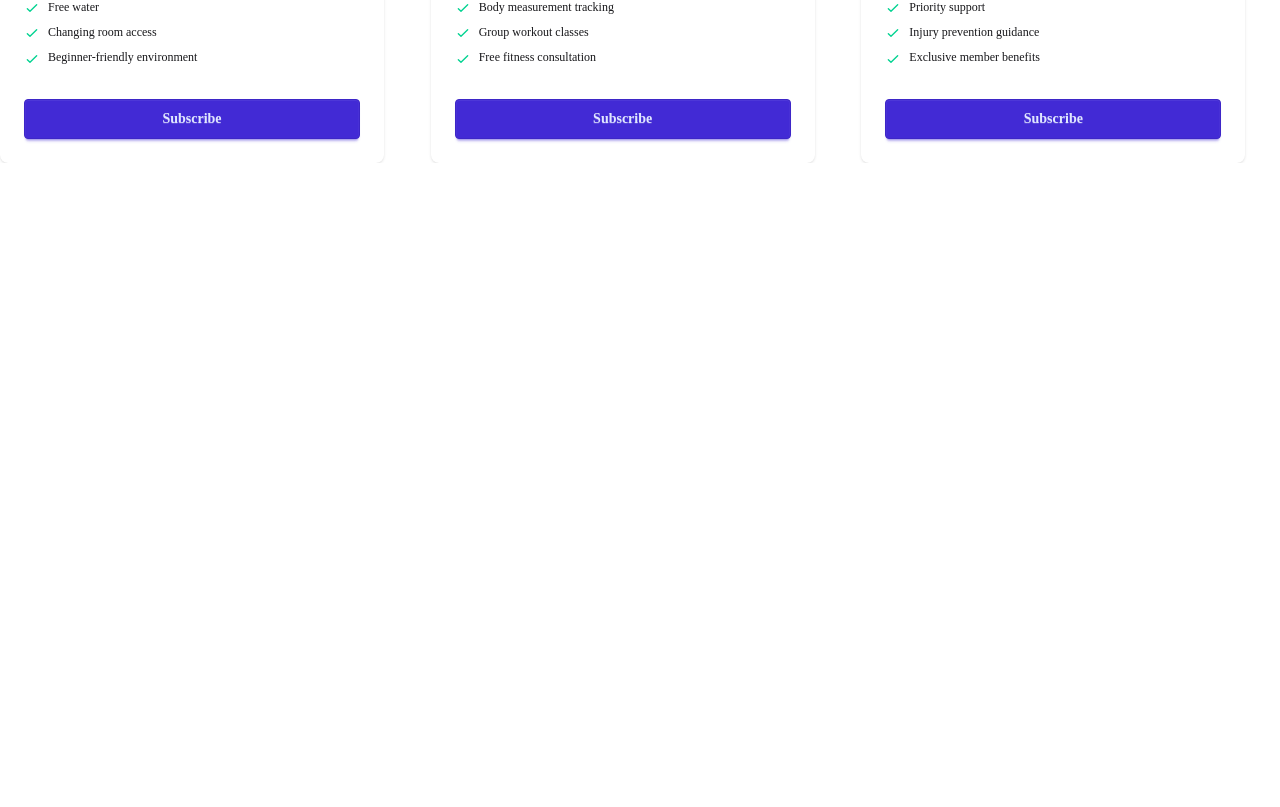
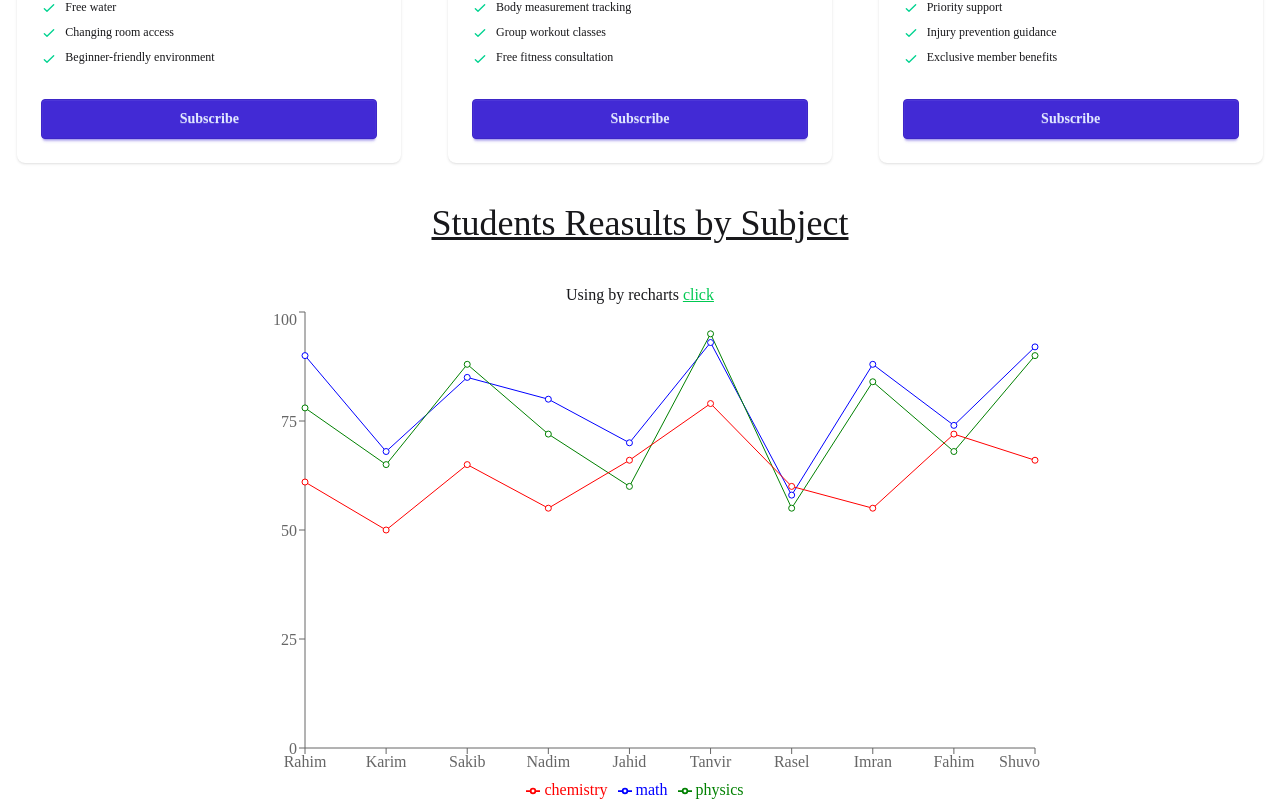
Before and after one commit to sheikhzim2004-del/tailwind-react-pricing-option, a React (Vite) app: page / in a window 1280 px wide. Shown: the part 1110-1917 px from the top of the page. Before the commit the page ends 1273 px from the top, so only its background shows below. Built offline with nearby package versions, Linux system fonts and the light colour scheme; a web font is replaced by a local one.

Commit message:
recharts install and apply basic charts

```diff
--- a/package.json
+++ b/package.json
@@ -14,6 +14,7 @@
     "react": "^19.1.1",
     "react-dom": "^19.1.1",
     "react-icons": "^5.6.0",
+    "recharts": "^3.8.0",
     "tailwindcss": "^4.2.1"
   },
   "devDependencies": {
--- a/src/App.jsx
+++ b/src/App.jsx
@@ -4,6 +4,7 @@ import './App.css'
 import DaisiNav from './components/DaisiNav/DaisiNav'
 import Navbar from './components/Navbar/Navbar'
 import PricingOption from './components/PricingOption/PricingOption'
+import ResultsCharts from './components/ResultsCharts/ResultsCharts'
 
 
 
@@ -23,6 +24,9 @@ function App() {
         <Suspense fallback={<div className='flex justify-center items-center h-screen'><span className="loading loading-bars loading-xl"></span></div>}>
           <PricingOption pricingPromiss={pricingPromiss}></PricingOption>
         </Suspense>
+
+
+        <ResultsCharts></ResultsCharts>
       </main>
     </>
   )
--- a/src/components/DaisiPricingCard/DaisiPricingCard.jsx
+++ b/src/components/DaisiPricingCard/DaisiPricingCard.jsx
@@ -3,7 +3,7 @@ import React from 'react';
 const DaisiPricingCard = ({pricing}) => {
     const {name, price, description, popular, features, duration} = pricing;
     return (
-        <div className="card w-96 bg-base-100 shadow-sm">
+        <div className="card w-96 bg-base-100 shadow-sm mx-auto">
   <div className="card-body">
     {popular && <span className="badge badge-xs badge-warning">Most Popular</span>}
     <div className="flex justify-between">
--- /dev/null
+++ b/src/components/ResultsCharts/ResultsCharts.jsx
@@ -0,0 +1,38 @@
+import React from 'react';
+import { Legend, Line, LineChart, XAxis, YAxis } from 'recharts';
+
+
+const resultsData = [
+  { id: 1, name: "Rahim", physics: 78, chemistry: 61, math: 90 },
+  { id: 2, name: "Karim", physics: 65, chemistry: 50, math: 68 },
+  { id: 3, name: "Sakib", physics: 88, chemistry: 65, math: 85 },
+  { id: 4, name: "Nadim", physics: 72, chemistry: 55, math: 80 },
+  { id: 5, name: "Jahid", physics: 60, chemistry: 66, math: 70 },
+  { id: 6, name: "Tanvir", physics: 95, chemistry: 79, math: 93 },
+  { id: 7, name: "Rasel", physics: 55, chemistry: 60, math: 58 },
+  { id: 8, name: "Imran", physics: 84, chemistry: 55, math: 88 },
+  { id: 9, name: "Fahim", physics: 68, chemistry: 72, math: 74 },
+  { id: 10, name: "Shuvo", physics: 90, chemistry: 66, math: 92 }
+];
+
+const ResultsCharts = () => {
+    return (
+        <div className='text-center'>
+            <h2 className='text-4xl font-medium my-10'><u>Students Reasults by Subject</u></h2>
+            <p>Using by recharts <a href="https://recharts.github.io/" className='text-green-500' target='blank'><u>click</u></a></p>
+
+            <div className='flex justify-center mr-5 md:mr-0'>
+                <LineChart width={800} height={500} data={resultsData} responsive>
+                <Line dataKey={'math'} stroke='blue'></Line>
+                <Line dataKey={'physics'} stroke='green'></Line>
+                <Line dataKey={'chemistry'} stroke='red'></Line>
+                <XAxis dataKey={'name'}></XAxis>
+                <YAxis></YAxis>
+                <Legend></Legend>
+            </LineChart>
+            </div>
+        </div>
+    );
+};
+
+export default ResultsCharts;
```
Also changed, not shown: 1 other file (tests, documents, lock files or other folders).
